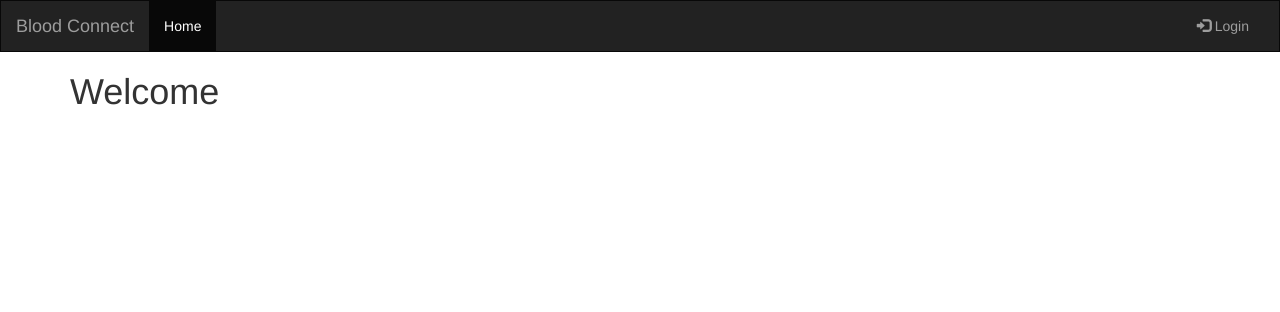
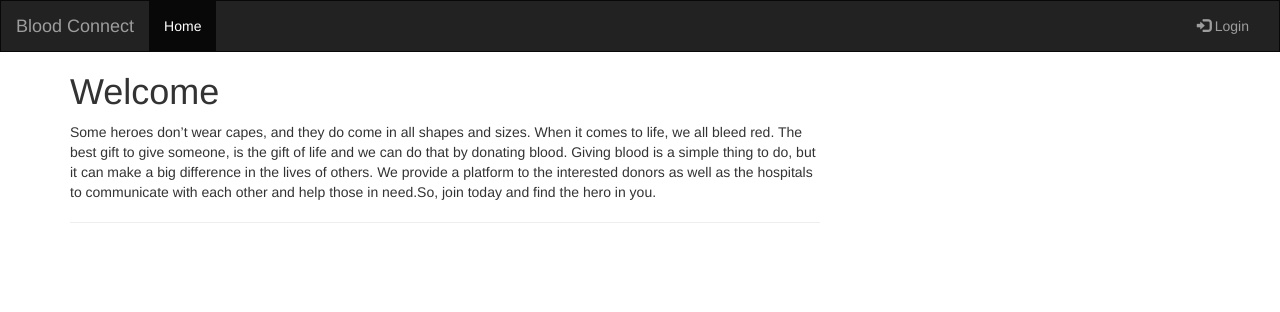
Before and after one commit to dcdeepti03/blood-connect, a Flask app: page / in a window 1280 px wide. Shown: the top 312 px of the page. Run offline with Flask 2, Linux system fonts and the light colour scheme; some libraries are stand-ins or nearby versions.

Commit message:
add welcome text

```diff
--- a/templates/index.html
+++ b/templates/index.html
@@ -1,6 +1,8 @@
 {% extends "layout.html" %}
 {% block main %}
     <h1>Welcome</h1>
+    <p>Some heroes don’t wear capes, and they do come in all shapes and sizes. When it comes to life, we all bleed red. The best gift to give someone, is the gift of life and we can do that by donating blood. Giving blood is a simple thing to do, but it can make a big difference in the lives of others. We provide a platform to the interested donors as well as the hospitals to communicate with each other and help those in need.So, join today and find the hero in you. </p>
+    <hr>
     {% for message in messages %}
         <div class="panel panel-default" id="{{message.messageId}}">
             <div class="panel-heading">
```
